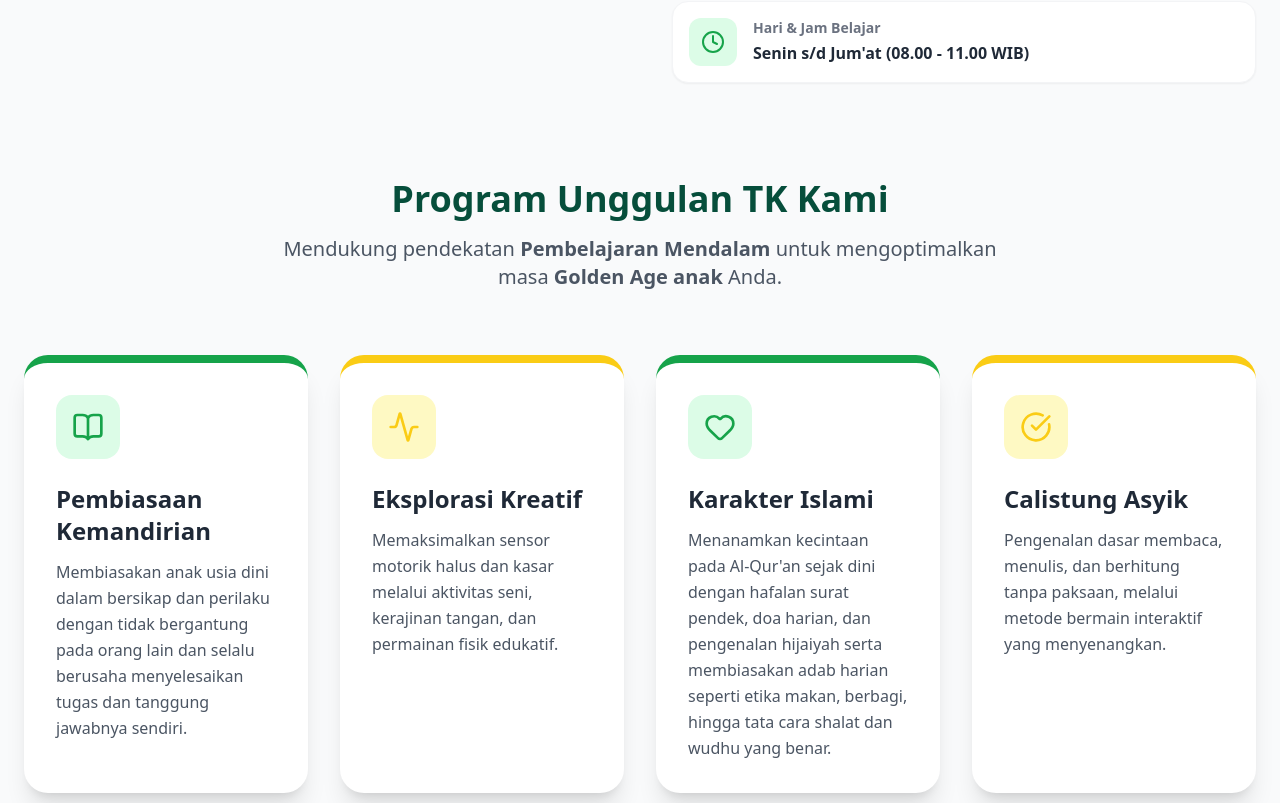
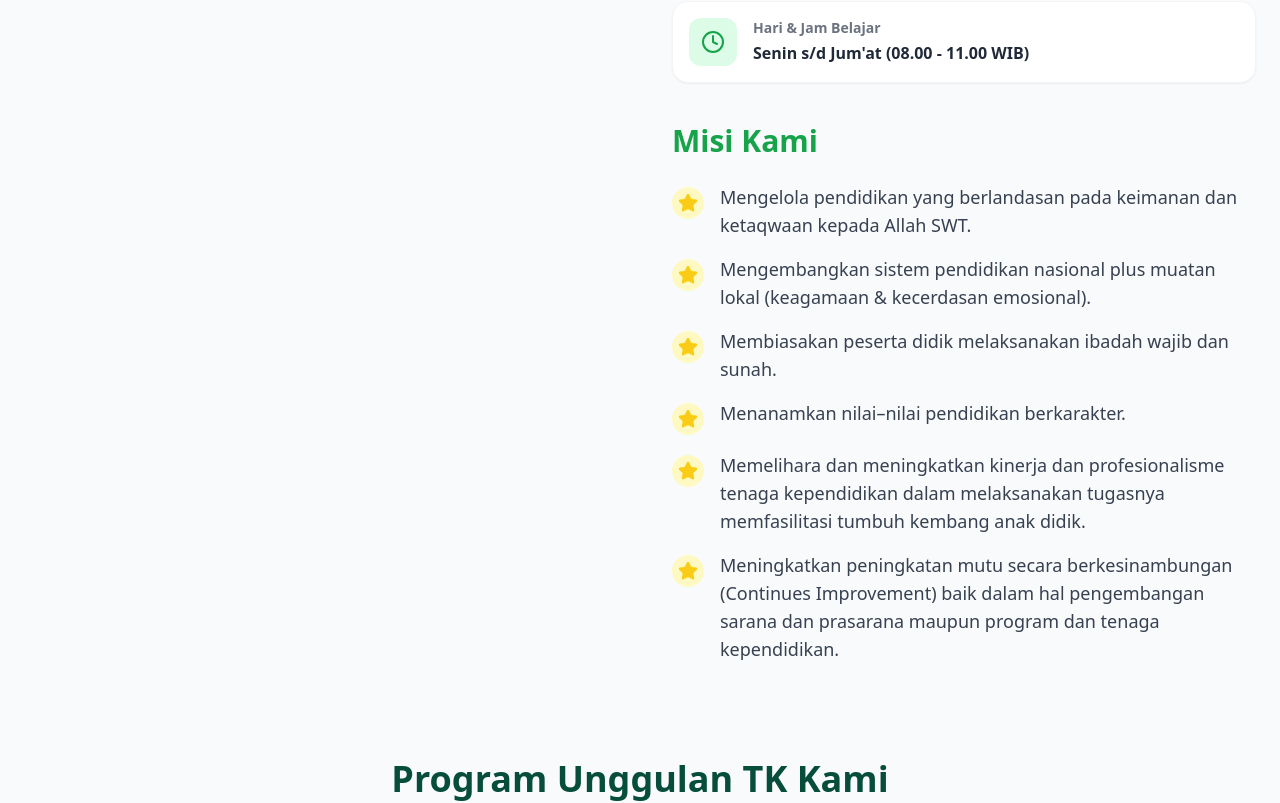
Before and after one commit to tktpq-al-huda/tk-tpq-project, a React (Vite) app: page /tk in a window 1280 px wide. Shown: the part 1300-2103 px from the top of the page. Built offline with nearby package versions, Linux system fonts and the light colour scheme.

Commit message:
Add misi in TK, add 1 acctivities in tpq

```diff
--- a/src/pages/tk/TKProfil.jsx
+++ b/src/pages/tk/TKProfil.jsx
@@ -2,7 +2,7 @@ import React from 'react';
 import { useNavigate } from 'react-router-dom';
 import {
   CheckCircle, BookOpen, Heart, Activity, ArrowRight,
-  MessageCircle, MapPin, Phone, Hash, Award, Clock, Quote, Mail
+  MessageCircle, MapPin, Phone, Hash, Award, Clock, Quote, Mail, Star
 } from 'lucide-react';
 
 // SVG Icon Instagram Manual untuk mengatasi error lucide-react
@@ -22,7 +22,7 @@ export default function TKProfil() {
     window.open('https://wa.me/6282125640715?text=Assalamu%27alaikum%20Admin%20TK%20Islam%20Al-Huda,%20saya%20ingin%20bertanya%20seputar%20pendaftaran%20dan%20program%20TK.', '_blank');
   };
 
-  // Komponen Helper untuk Kotak Info Profil (Versi lebih ringkas)
+  // Komponen Helper untuk Kotak Info Profil
   const InfoCard = ({ icon, label, value, className = "" }) => (
     <div className={`flex items-start gap-4 p-4 rounded-2xl bg-white shadow-sm border border-gray-100 hover:shadow-md transition-shadow ${className}`}>
       <div className="bg-green-100 p-3 rounded-xl text-huda-green flex-shrink-0">
@@ -66,7 +66,7 @@ export default function TKProfil() {
             </p>
 
             <p className="text-gray-600 mb-6 text-lg leading-relaxed text-justify">
-              Sebagai Taman Kanak-kanak berstatus swasta di bawah naungan Dinas Pendidikan Provinsi DKI Jakarta, dan kami <strong p>melayani anak-anak usia 3–6 tahun</strong> dalam program pendidikan <strong p>Kelompok Bermain, kelompok A dan kelompok B.</strong> Sekolah ini lahir dari kebutuhan masyarakat akan pendidikan anak usia dini yang berkualitas dan agamis di tengah dinamika perkotaan yang semakin kompleks.
+              Sebagai Taman Kanak-kanak berstatus swasta di bawah naungan Dinas Pendidikan Provinsi DKI Jakarta, dan kami <strong>melayani anak-anak usia 3–6 tahun</strong> dalam program pendidikan <strong>Kelompok Bermain, kelompok A dan kelompok B.</strong> Sekolah ini lahir dari kebutuhan masyarakat akan pendidikan anak usia dini yang berkualitas dan agamis di tengah dinamika perkotaan yang semakin kompleks.
             </p>
 
             <div className="bg-green-50 border-2 border-green-100 p-6 rounded-3xl mt-8 mb-8">
@@ -76,12 +76,41 @@ export default function TKProfil() {
               </p>
             </div>
 
-            {/* Kolom Info Identitas Langsung di bawah Sejarah */}
-            <div className="grid sm:grid-cols-2 gap-4">
+            {/* Kolom Info Identitas */}
+            <div className="grid sm:grid-cols-2 gap-4 mb-10">
               <InfoCard icon={<Hash size={24} />} label="No. NPSN" value="20111944" />
               <InfoCard icon={<Award size={24} />} label="Status Akreditasi" value="Terakreditasi – B" />
               <InfoCard icon={<Clock size={24} />} label="Hari & Jam Belajar" value="Senin s/d Jum'at (08.00 - 11.00 WIB)" className="sm:col-span-2" />
             </div>
+
+            {/* Misi TK */}
+            <h3 className="text-3xl font-extrabold text-huda-green mb-6">Misi Kami</h3>
+            <ul className="space-y-4 text-gray-700 text-lg font-medium">
+              <li className="flex items-start gap-4">
+                <div className="bg-yellow-100 p-1.5 rounded-full mt-1"><Star className="text-huda-yellow w-5 h-5 flex-shrink-0 fill-current" /></div>
+                Mengelola pendidikan yang berlandasan pada keimanan dan ketaqwaan kepada Allah SWT.
+              </li>
+              <li className="flex items-start gap-4">
+                <div className="bg-yellow-100 p-1.5 rounded-full mt-1"><Star className="text-huda-yellow w-5 h-5 flex-shrink-0 fill-current" /></div>
+                Mengembangkan sistem pendidikan nasional plus muatan lokal (keagamaan & kecerdasan emosional).
+              </li>
+              <li className="flex items-start gap-4">
+                <div className="bg-yellow-100 p-1.5 rounded-full mt-1"><Star className="text-huda-yellow w-5 h-5 flex-shrink-0 fill-current" /></div>
+                Membiasakan peserta didik melaksanakan ibadah wajib dan sunah.
+              </li>
+              <li className="flex items-start gap-4">
+                <div className="bg-yellow-100 p-1.5 rounded-full mt-1"><Star className="text-huda-yellow w-5 h-5 flex-shrink-0 fill-current" /></div>
+                Menanamkan nilai–nilai pendidikan berkarakter.
+              </li>
+              <li className="flex items-start gap-4">
+                <div className="bg-yellow-100 p-1.5 rounded-full mt-1"><Star className="text-huda-yellow w-5 h-5 flex-shrink-0 fill-current" /></div>
+                Memelihara dan meningkatkan kinerja dan profesionalisme tenaga kependidikan dalam melaksanakan tugasnya memfasilitasi tumbuh kembang anak didik.
+              </li>
+              <li className="flex items-start gap-4">
+                <div className="bg-yellow-100 p-1.5 rounded-full mt-1"><Star className="text-huda-yellow w-5 h-5 flex-shrink-0 fill-current" /></div>
+                Meningkatkan peningkatan mutu secara berkesinambungan (Continues Improvement) baik dalam hal pengembangan sarana dan prasarana maupun program dan tenaga kependidikan.
+              </li>
+            </ul>
           </div>
         </div>
 
@@ -89,7 +118,7 @@ export default function TKProfil() {
         <div className="mb-24">
           <div className="text-center mb-16">
             <h3 className="text-4xl font-extrabold text-huda-dark mb-4">Program Unggulan TK Kami</h3>
-            <p className="text-xl text-gray-600 max-w-3xl mx-auto">Mendukung pendekatan <strong p> Pembelajaran Mendalam</strong> untuk mengoptimalkan masa <strong p>Golden Age anak</strong> Anda.</p>
+            <p className="text-xl text-gray-600 max-w-3xl mx-auto">Mendukung pendekatan <strong>Pembelajaran Mendalam</strong> untuk mengoptimalkan masa <strong>Golden Age anak</strong> Anda.</p>
           </div>
 
           <div className="grid md:grid-cols-2 lg:grid-cols-4 gap-8">
@@ -128,57 +157,57 @@ export default function TKProfil() {
         </div>
 
         {/* Section 3: Call to Action (CTA) & Informasi Kontak */}
-        <div className="bg-huda-yellow/20 rounded-[3rem] p-10 md:p-14 text-center text-black/80 shadow-2xl relative overflow-hidden">
+        <div className="bg-huda-yellow/20 rounded-[3rem] p-10 md:p-14 text-center text-gray-800 shadow-2xl relative overflow-hidden">
           <div className="absolute top-0 right-0 w-64 h-64 bg-huda-yellow rounded-full opacity-10 transform translate-x-16 -translate-y-16"></div>
           <div className="absolute bottom-0 left-0 w-64 h-64 bg-huda-yellow rounded-full opacity-10 transform -translate-x-16 translate-y-16"></div>
 
           <div className="relative z-10">
             <h3 className="text-4xl md:text-5xl font-extrabold mb-6">Kembangkan Potensi Anak Anda Bersama Kami!</h3>
-            <p className="text-xl md:text-2xl text-black-300 font-semibold mb-10 max-w-3xl mx-auto">
+            <p className="text-xl md:text-2xl text-gray-700 font-semibold mb-10 max-w-3xl mx-auto">
               Berikan pendidikan usia dini terbaik yang memadukan nilai Islam dan ilmu pengetahuan. Kuota pendaftaran terbatas!
             </p>
 
             <button
               onClick={() => navigate('/daftar-tk')}
-              className="bg-huda-yellow text-huda-dark font-extrabold text-2xl px-12 py-5 rounded-full shadow-2xl hover:bg-yellow-500 transform hover:-translate-y-2 transition-all flex items-center gap-3 mx-auto border-b-4 border-yellow-600 active:border-b-0 active:translate-y-0 mb-16"
+              className="bg-huda-yellow text-huda-dark font-extrabold text-2xl px-12 py-5 rounded-full shadow-lg hover:bg-yellow-500 transform hover:-translate-y-2 transition-all flex items-center gap-3 mx-auto border-b-4 border-yellow-600 active:border-b-0 active:translate-y-0 mb-16"
             >
               Klik Untuk Daftar <ArrowRight className="w-8 h-8" />
             </button>
 
-            <div className="pt-12 border-t border-gray-700 flex flex-col items-center">
-              <p className="text-xl font-extrabold text-huda-black mb-8">Informasi Kontak & Lokasi Resmi TK</p>
+            <div className="pt-12 border-t border-gray-300 flex flex-col items-center">
+              <p className="text-xl font-extrabold text-gray-900 mb-8">Informasi Kontak & Lokasi Resmi TK</p>
 
               <div className="grid md:grid-cols-2 gap-6 max-w-4xl w-full text-left">
-                <div className="bg-white border border-grey-500/20 p-6 rounded-3xl flex items-start gap-4 hover:bg-grey-500/20 transition-colors shadow-lg">
+                <div className="bg-white border border-gray-200 p-6 rounded-3xl flex items-start gap-4 hover:bg-gray-50 transition-colors shadow-sm">
                   <MapPin className="w-8 h-8 text-huda-yellow flex-shrink-0 mt-1" />
                   <div>
-                    <p className="font-extrabold text-grey/20 mb-2 text-lg">Alamat Lengkap</p>
-                    <p className="text-gray font-semibold leading-relaxed">Jl. Bambu Apus Raya No.85, Kel. Pondok Bambu, Kec. Duren Sawit, Jakarta Timur. 13430</p>
+                    <p className="font-extrabold text-gray-800 mb-2 text-lg">Alamat Lengkap</p>
+                    <p className="text-gray-600 font-semibold leading-relaxed">Jl. Bambu Apus Raya No.85, Kel. Pondok Bambu, Kec. Duren Sawit, Jakarta Timur. 13430</p>
                   </div>
                 </div>
 
                 <div className="grid sm:grid-cols-2 gap-4">
-                  <a href="tel:0218616313" className="bg-white border border-yellow-500/20 hover:bg-yellow-500/20 transition-colors shadow-lg p-5 rounded-3xl flex flex-col gap-3">
+                  <a href="tel:0218616313" className="bg-white border border-gray-200 hover:bg-gray-50 transition-colors shadow-sm p-5 rounded-3xl flex flex-col gap-3">
                     <Phone className="w-6 h-6 text-huda-yellow" />
                     <div>
-                      <p className="font-extrabold text-black text-sm mb-1">Telepon Sekolah</p>
-                      <p className="text-gray font-bold">021 8616313</p>
+                      <p className="font-extrabold text-gray-900 text-sm mb-1">Telepon Sekolah</p>
+                      <p className="text-gray-600 font-bold">021 8616313</p>
                     </div>
                   </a>
 
-                  <a href="mailto:tkislamalhuda313@gmail.com" className="bg-white border border-yellow-500/20 hover:bg-yellow-500/20 transition-colors shadow-lg p-5 rounded-3xl flex flex-col gap-3">
+                  <a href="mailto:tkislamalhuda313@gmail.com" className="bg-white border border-gray-200 hover:bg-gray-50 transition-colors shadow-sm p-5 rounded-3xl flex flex-col gap-3">
                     <Mail className="w-6 h-6 text-huda-yellow" />
                     <div>
-                      <p className="font-extrabold text-black text-sm mb-1">Email Resmi</p>
-                      <p className="text-gray text-sm break-all font-bold">tkislamalhuda313<br/>@gmail.com</p>
+                      <p className="font-extrabold text-gray-900 text-sm mb-1">Email Resmi</p>
+                      <p className="text-gray-600 text-sm break-all font-bold">tkislamalhuda313<br/>@gmail.com</p>
                     </div>
                   </a>
 
-                  <a href="https://www.instagram.com/tkialhuda.pondokbambu/" target="_blank" rel="noreferrer" className="sm:col-span-2 bg-white border border-yellow-500/20 hover:bg-yellow-500/20 transition-colors shadow-lg p-5 rounded-3xl flex items-center gap-4">
+                  <a href="https://www.instagram.com/tkialhuda.pondokbambu/" target="_blank" rel="noreferrer" className="sm:col-span-2 bg-white border border-gray-200 hover:bg-gray-50 transition-colors shadow-sm p-5 rounded-3xl flex items-center gap-4">
                     <InstagramIcon className="w-7 h-7 text-huda-yellow" />
                     <div>
-                      <p className="font-extrabold text-black text-sm mb-1">Instagram</p>
-                      <p className="text-gray font-bold">@tkialhuda.pondokbambu</p>
+                      <p className="font-extrabold text-gray-900 text-sm mb-1">Instagram</p>
+                      <p className="text-gray-600 font-bold">@tkialhuda.pondokbambu</p>
                     </div>
                   </a>
                 </div>
```
Also changed, not shown: src/kegiatan/kegiatan-tpq/TPQKegiatan.jsx (+13 -4 lines).
